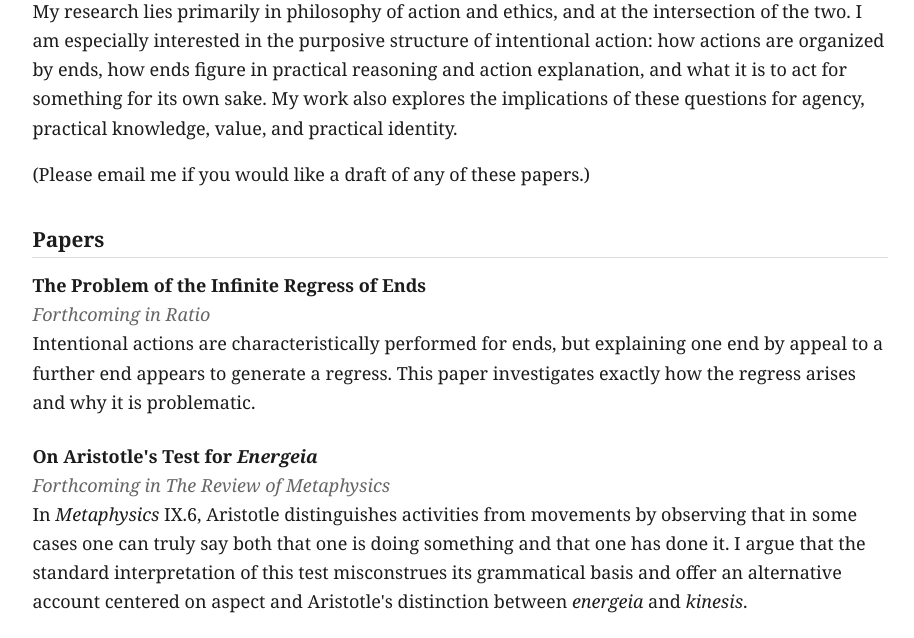
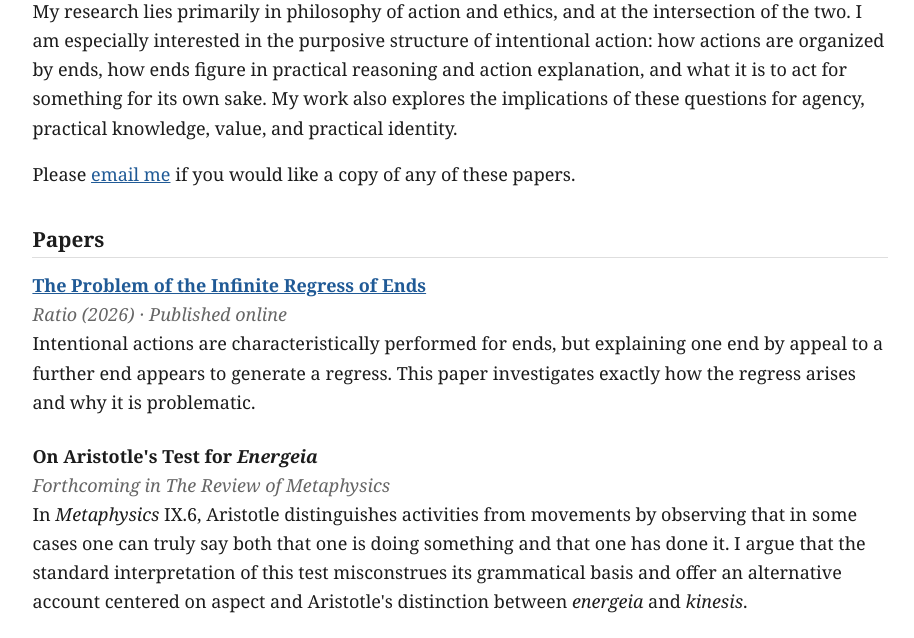
Before and after one commit to kyoungmincho/kyoungmincho.github.io, a plain HTML site: page research.html in a window 1280 px wide. Shown: the part 162-800 px from the top of the page, without its empty margins (180-1094 px from the left). Drawn offline with Linux system fonts and the light colour scheme.

Commit message:
Link published Ratio article on Research and CV pages

```diff
--- a/research.html
+++ b/research.html
@@ -24,13 +24,13 @@
 
     <p>My research lies primarily in philosophy of action and ethics, and at the intersection of the two. I am especially interested in the purposive structure of intentional action: how actions are organized by ends, how ends figure in practical reasoning and action explanation, and what it is to act for something for its own sake. My work also explores the implications of these questions for agency, practical knowledge, value, and practical identity.</p>
 
-    <p>(Please email me if you would like a draft of any of these papers.)</p>
+    <p>Please <a href="mailto:kcho@mtholyoke.edu">email me</a> if you would like a copy of any of these papers.</p>
 
     <h2>Papers</h2>
 
    <section class="paper">
-      <div class="paper-title">The Problem of the Infinite Regress of Ends</div>
-      <div class="status">Forthcoming in Ratio</div>
+      <div class="paper-title"><a href="https://doi.org/10.1111/rati.70049">The Problem of the Infinite Regress of Ends</a></div>
+      <div class="status">Ratio (2026) · Published online</div>
       <p>Intentional actions are characteristically performed for ends, but explaining one end by appeal to a further end appears to generate a regress. This paper investigates exactly how the regress arises and why it is problematic.</p>
     </section>
 
```
Also changed, not shown: cv.html (+1 -1 lines).
